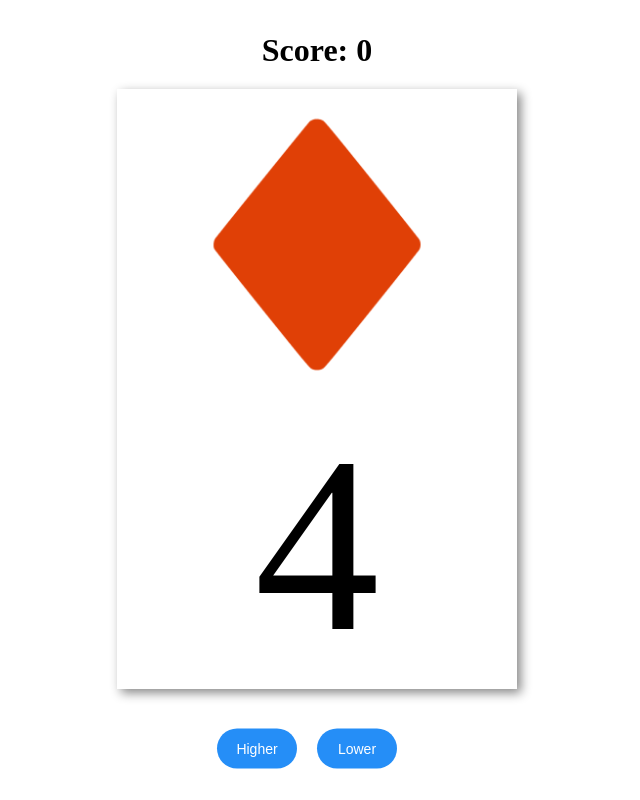
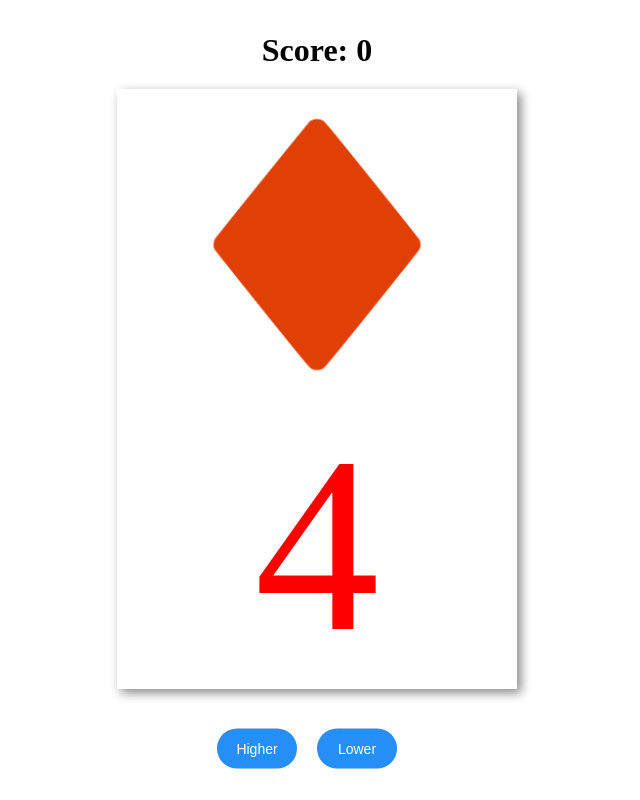
Before and after one commit to fritzchr/ReactWebDev, a React app in the folder assignment06/: page / in a window 1280 px wide. Shown: the whole page, without its empty margins (323-963 px from the left). Built offline with nearby package versions, Linux system fonts and the light colour scheme.

Commit message:
added coloured ranks

```diff
--- a/assignment06/src/components/CardComponent.tsx
+++ b/assignment06/src/components/CardComponent.tsx
@@ -27,13 +27,14 @@ const CardText = styled.p`
     font-size 250px;
     align-self: center;
     margin: auto;
+    color: ${({color}) => color === 'hearts' || color === 'diamonds' ? 'red' : 'black'};
 `;
 
 export const CardComponent = (props: Props): JSX.Element => {
     return(
         <CardContaianer>
             <CardImage src={props.card.suit.path} alt={props.card.suit.name}></CardImage>
-            <CardText>{props.card.value}</CardText>
+            <CardText color={props.card.suit.name}>{props.card.value}</CardText>
         </CardContaianer>
     );
 }
```
